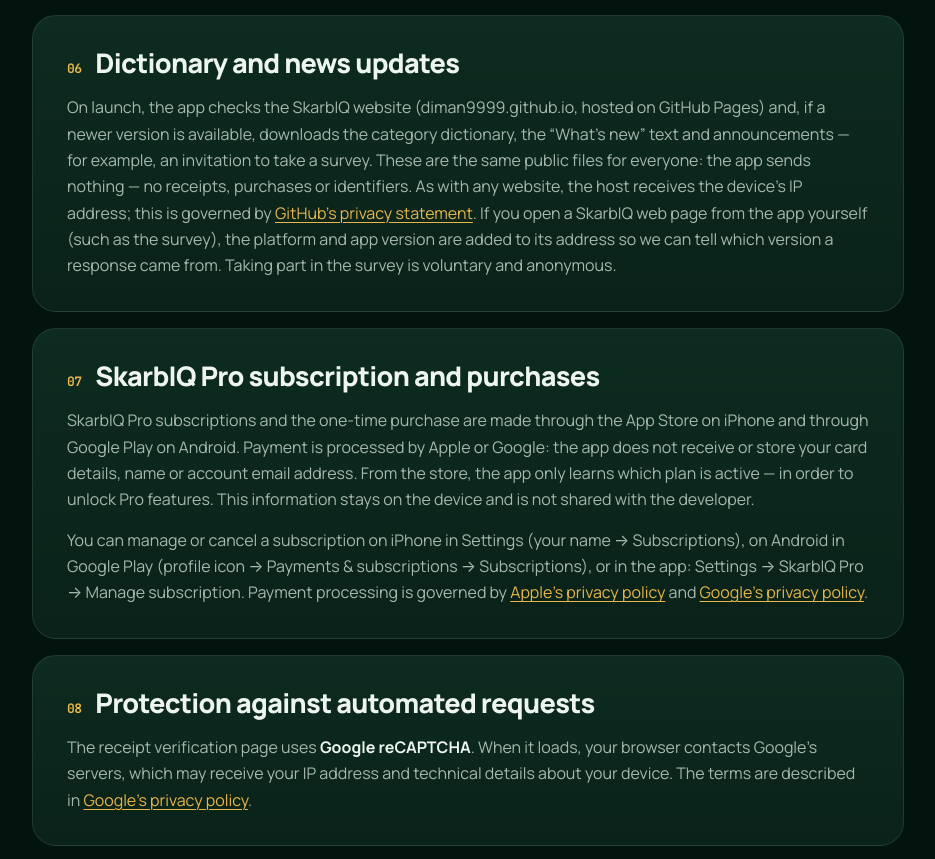
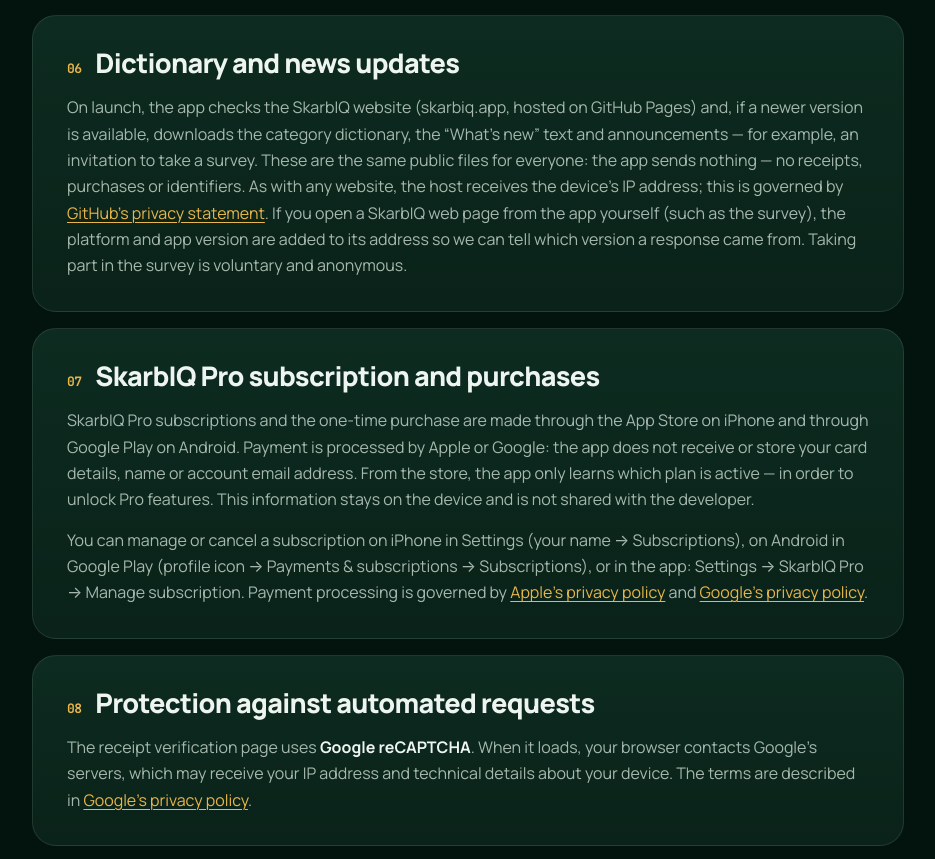
Before and after one commit to diman9999/skarbiq, a plain HTML site: page privacy-en.html in a window 1280 px wide. Shown: the part 2716-3575 px from the top of the page, without its empty margins (316-1251 px from the left). Drawn offline with Linux system fonts and the light colour scheme; animation ran at ten frames a second.

Commit message:
Сайт на своём домене skarbiq.app
Co-Authored-By: Claude Opus 5.5 <noreply@anthropic.com>
Claude-Session: https://claude.ai/code/session_01STGZbwkWWJ9CjQhL7VpieP

```diff
--- a/privacy-en.html
+++ b/privacy-en.html
@@ -61,7 +61,7 @@
   <p data-cms="f24">For receipts from Webkassa tills (links to webkassa.by — for example, the Santa chain), the app downloads the receipt file from that link and reads the purchase from it. Only the receipt identifier from the QR code is sent.</p>
   <p data-cms="f25">The chain's or till provider's service receives your IP address and the information a browser would normally provide. Its handling of that data is governed by the service owner's policy (for example, Dobronom CJSC, Eurotorg LLC). SkarbIQ is not affiliated with these chains and services.</p></section>
 <section id="s6" class="reveal"><h2 data-cms="f26"><span class="n">06</span>Dictionary and news updates</h2>
-  <p data-cms="f27">On launch, the app checks the SkarbIQ website (diman9999.github.io, hosted on GitHub Pages) and, if a newer version is available, downloads the category dictionary, the “What's new” text and announcements — for example, an invitation to take a survey. These are the same public files for everyone: the app sends nothing — no receipts, purchases or identifiers. As with any website, the host receives the device's IP address; this is governed by <a href="https://docs.github.com/site-policy/privacy-policies/github-general-privacy-statement" rel="noopener">GitHub's privacy statement</a>. If you open a SkarbIQ web page from the app yourself (such as the survey), the platform and app version are added to its address so we can tell which version a response came from. Taking part in the survey is voluntary and anonymous.</p></section>
+  <p data-cms="f27">On launch, the app checks the SkarbIQ website (skarbiq.app, hosted on GitHub Pages) and, if a newer version is available, downloads the category dictionary, the “What's new” text and announcements — for example, an invitation to take a survey. These are the same public files for everyone: the app sends nothing — no receipts, purchases or identifiers. As with any website, the host receives the device's IP address; this is governed by <a href="https://docs.github.com/site-policy/privacy-policies/github-general-privacy-statement" rel="noopener">GitHub's privacy statement</a>. If you open a SkarbIQ web page from the app yourself (such as the survey), the platform and app version are added to its address so we can tell which version a response came from. Taking part in the survey is voluntary and anonymous.</p></section>
 <section id="s7" class="reveal"><h2 data-cms="f28"><span class="n">07</span>SkarbIQ Pro subscription and purchases</h2>
   <p data-cms="f29">SkarbIQ Pro subscriptions and the one-time purchase are made through the App Store on iPhone and through Google Play on Android. Payment is processed by Apple or Google: the app does not receive or store your card details, name or account email address. From the store, the app only learns which plan is active — in order to unlock Pro features. This information stays on the device and is not shared with the developer.</p>
   <p data-cms="f30">You can manage or cancel a subscription on iPhone in Settings (your name → Subscriptions), on Android in Google Play (profile icon → Payments &amp; subscriptions → Subscriptions), or in the app: Settings → SkarbIQ Pro → Manage subscription. Payment processing is governed by <a href="https://www.apple.com/legal/privacy/" rel="noopener">Apple's privacy policy</a> and <a href="https://policies.google.com/privacy" rel="noopener">Google's privacy policy</a>.</p></section>
```
Also changed, not shown: index.html (+1 -1 lines), privacy.html (+1 -1 lines), 1 other file.
